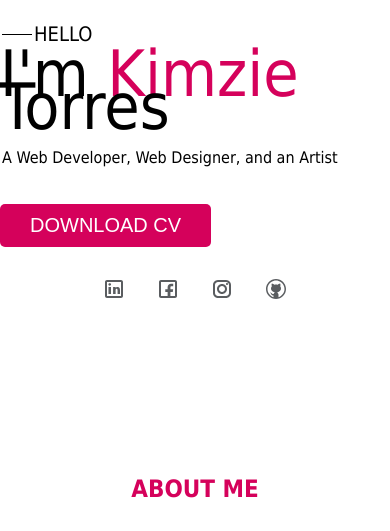
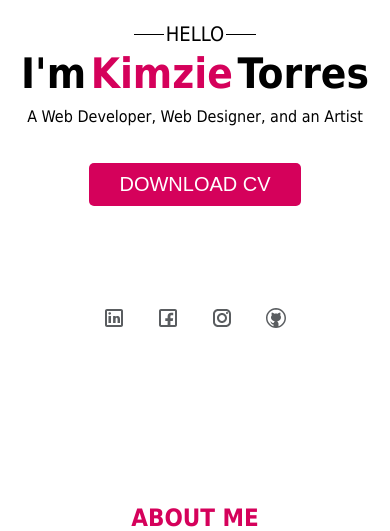
Before and after one commit to kimzii/WebPortfolio, a PHP site: page / in a window 390 px wide. Shown: the part 482-1013 px from the top of the page. Run offline with PHP 8.4, Linux system fonts and the light colour scheme.

Commit message:
edited introduction for tablet

```diff
--- a/index.html
+++ b/index.html
@@ -33,11 +33,17 @@
         <div id="content">
             <div id="intro">
                 <div id="greet">
-                    <div id="line"></div>
+                    <div class="line"></div>
                     <p id="hello">HELLO</p>
+                    <div class="line"></div>
                 </div>
 
-                <p class="name">I'm <span>Kimzie</span> Torres</p>
+                <div id="name-ctn">
+                    <p class="name">I'm</p>
+                    <p class="name" id="name">Kimzie</p>
+                    <p class="name">Torres</p>
+                </div>
+
                 <p id="proffession">A Web Developer, Web Designer, and an Artist</p>
 
                 <button id="download-cv">DOWNLOAD CV</button>
--- a/phone.css
+++ b/phone.css
@@ -12,6 +12,13 @@
 
         /*home*/
 
+        #greet{
+            justify-content: center;
+        }
+        #intro{
+            padding-bottom: 70px;
+            text-align: center;
+        }
 
         #content{
             flex-direction: column-reverse;
@@ -33,6 +40,11 @@
         /*wrap*/
 
         /*home*/
+
+        #content #intro .name{
+            font-size: 42px;
+
+        }
 
         /*about*/
 
--- a/stylesheet.css
+++ b/stylesheet.css
@@ -74,7 +74,7 @@ nav #contacts-btn {
     align-items: center;
 }
 
-#line{
+.line{
     width: 30px;
     background-color: black;
     height: 1px;
@@ -87,11 +87,7 @@ nav #contacts-btn {
 #content #intro .name{
     font-size: 64px;
     display: inline;
-
-}
-
-.name span{
-    color: #d5015b;
+    font-weight: bold;
 }
 
 #greet{
```
